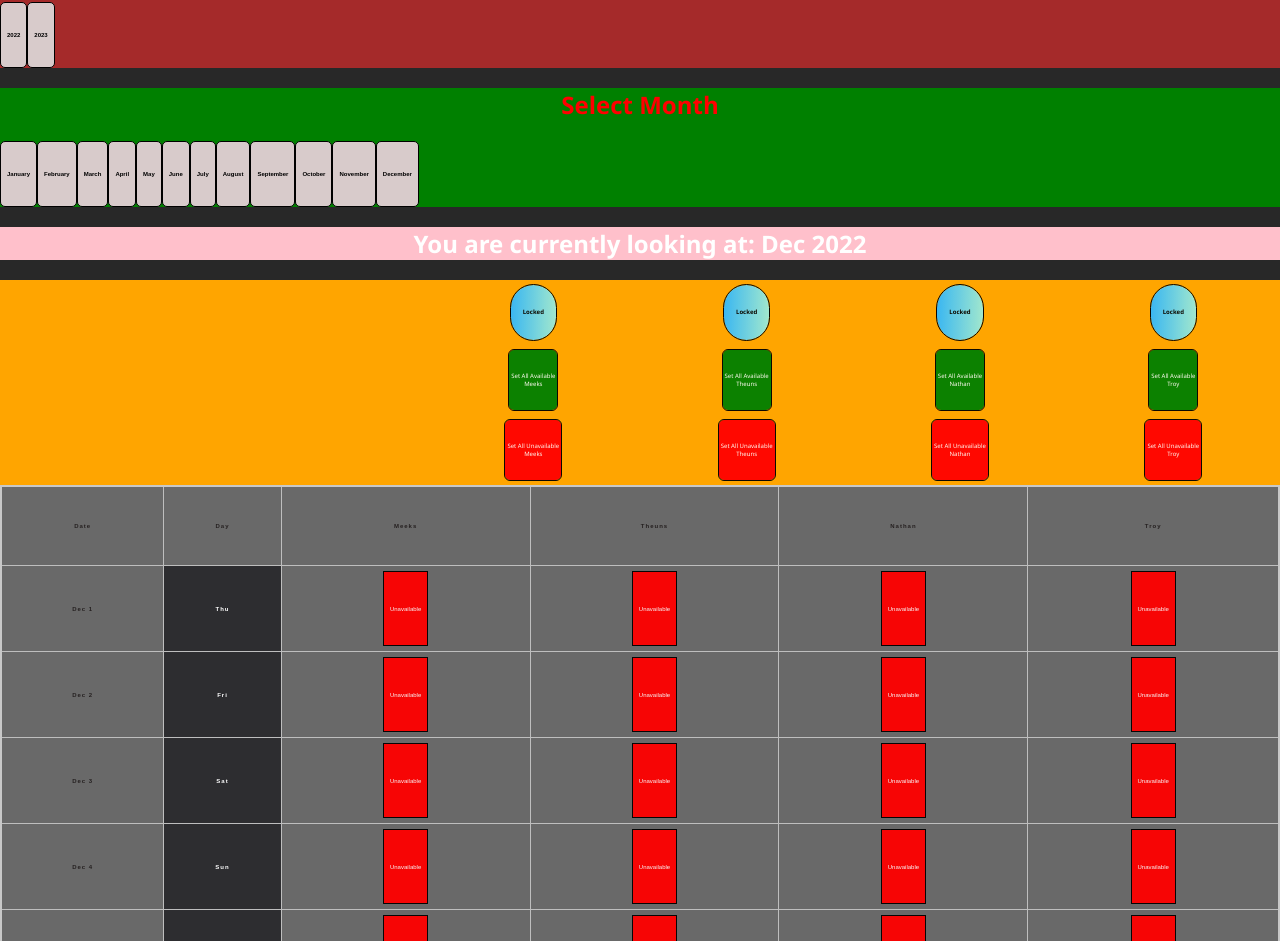
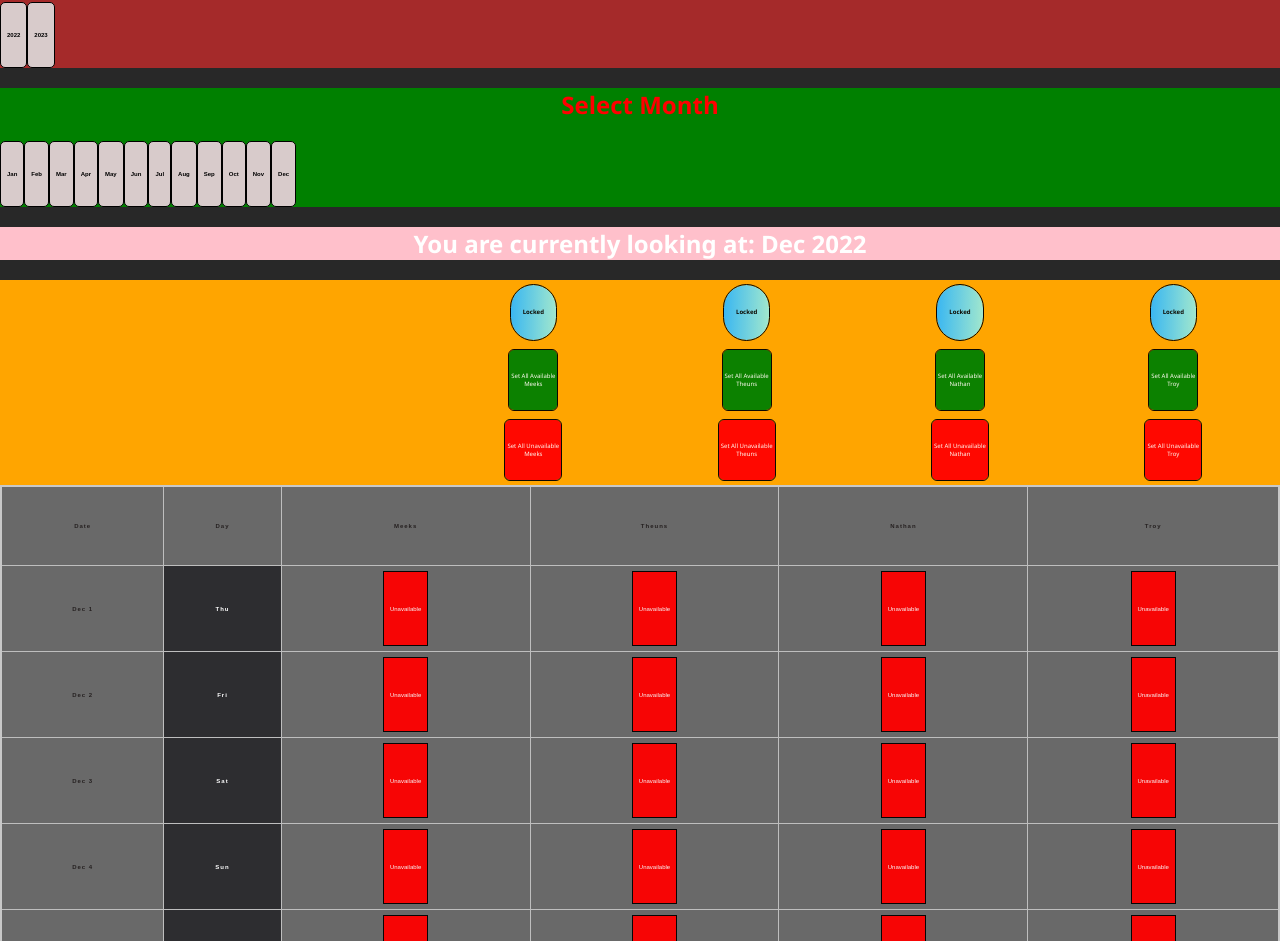
Before and after one commit to usfalidiate/jam_booker, a Next.js app: page / in a window 1280 px wide. Shown: the part 1076-2017 px from the top of the page. Built offline with nearby package versions, Linux system fonts and the light colour scheme; no server answers; the database is empty.

Commit message:
3letmonth

```diff
--- a/pages/index.js
+++ b/pages/index.js
@@ -1237,18 +1237,18 @@ return (
 
 <article className = 'monthArticle' >
   <h2>Select Month</h2>
-    <button className = 'buttonMonth' onClick ={()=> setActiveMonth(0)}> January </button>
-    <button className = 'buttonMonth' onClick ={()=> setActiveMonth(1)}> February </button>
-    <button className = 'buttonMonth' onClick ={()=> setActiveMonth(2)}> March </button>
-    <button className = 'buttonMonth' onClick ={()=> setActiveMonth(3)}> April </button>
+    <button className = 'buttonMonth' onClick ={()=> setActiveMonth(0)}> Jan </button>
+    <button className = 'buttonMonth' onClick ={()=> setActiveMonth(1)}> Feb </button>
+    <button className = 'buttonMonth' onClick ={()=> setActiveMonth(2)}> Mar </button>
+    <button className = 'buttonMonth' onClick ={()=> setActiveMonth(3)}> Apr </button>
     <button className = 'buttonMonth' onClick ={()=> setActiveMonth(4)}> May </button>
-    <button className = 'buttonMonth' onClick ={()=> setActiveMonth(5)}> June </button>
-    <button className = 'buttonMonth' onClick ={()=> setActiveMonth(6)}> July </button>
-    <button className = 'buttonMonth' onClick ={()=> setActiveMonth(7)}> August </button>
-    <button className = 'buttonMonth' onClick ={()=> setActiveMonth(8)}> September </button>
-    <button className = 'buttonMonth' onClick ={()=> setActiveMonth(9)}> October </button>
-    <button className = 'buttonMonth' onClick ={()=> setActiveMonth(10)}> November </button>
-    <button className = 'buttonMonth' onClick ={()=> setActiveMonth(11)}> December </button>
+    <button className = 'buttonMonth' onClick ={()=> setActiveMonth(5)}> Jun </button>
+    <button className = 'buttonMonth' onClick ={()=> setActiveMonth(6)}> Jul </button>
+    <button className = 'buttonMonth' onClick ={()=> setActiveMonth(7)}> Aug </button>
+    <button className = 'buttonMonth' onClick ={()=> setActiveMonth(8)}> Sep </button>
+    <button className = 'buttonMonth' onClick ={()=> setActiveMonth(9)}> Oct </button>
+    <button className = 'buttonMonth' onClick ={()=> setActiveMonth(10)}> Nov </button>
+    <button className = 'buttonMonth' onClick ={()=> setActiveMonth(11)}> Dec </button>
 </article>
 
 <article className = 'activeDateTitle'>
```
